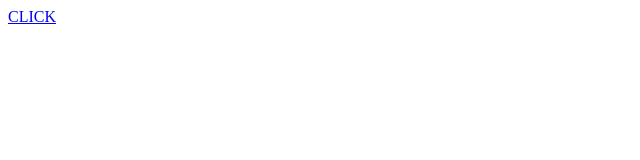
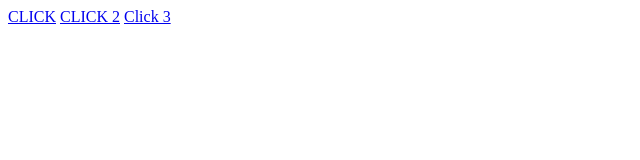
Before and after one commit to CloudOfDarkness/CloudOfDarkness.github.io, a plain HTML site: page cookies/index.html in a window 1280 px wide. Shown: the whole page, without its empty margins (0-640 px from the left). Drawn offline with Linux system fonts and the light colour scheme.

Commit message:
Added new link

```diff
--- a/cookies/index.html
+++ b/cookies/index.html
@@ -1,2 +1,4 @@
 <!DOCTYPE html>
 <a href="cloudofdarkness.github.io://citymapper.com">CLICK</a>
+<a href="https://cloudofdarkness.github.io/cookies">CLICK 2</a>
+<a href="www.example.com?://booztet.com">Click 3</a>
```
